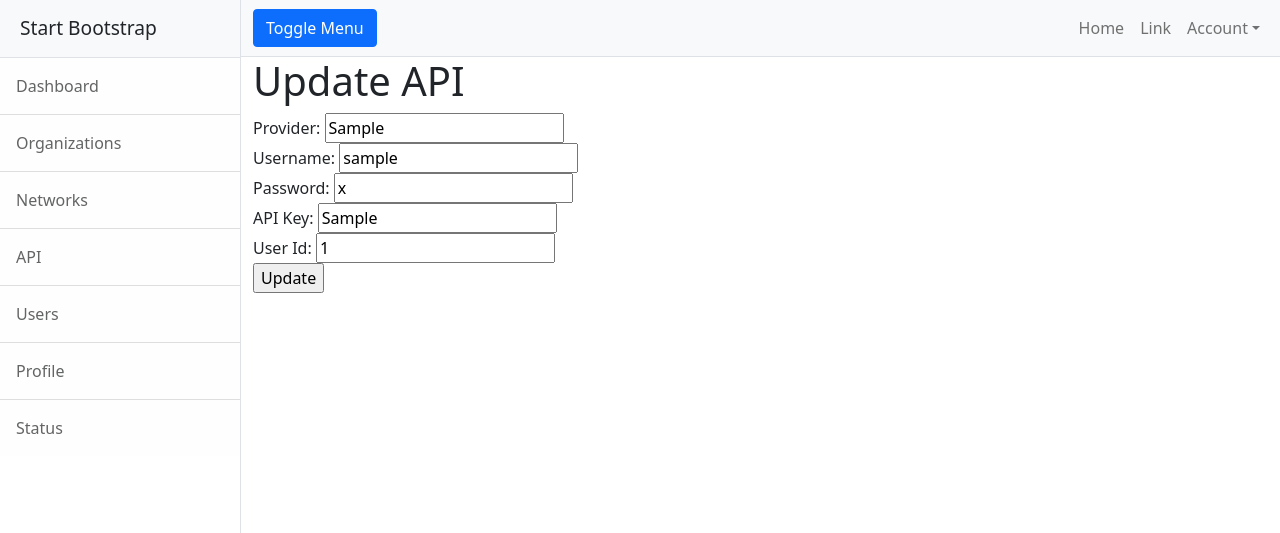
After one commit to zayeed-amd/NetBee, a Flask app: page /api/edit/1 in a window 1280 px wide. The commit adds this page. Shown: the top 533 px of the page. Run offline with Flask 2, Linux system fonts and the light colour scheme; a user stored in the database is signed in; tables that the repository leaves empty hold one stand-in row (values such as "Sample post"); some libraries are stand-ins or nearby versions.

Commit message:
Version 1.4

```diff
--- a/project/api/routes.py
+++ b/project/api/routes.py
@@ -2,14 +2,12 @@ import flask_login
 from flask import Blueprint, render_template, redirect, request
 from flask_login import login_required
 
-# from project.app_object import app
 from project import db
-from project.models import Permission, User, Api
+from project.models import Api
 
 # from werkzeug.security import generate_password_hash, check_password_hash
 # from flask_login import login_user, logout_user, login_required
 api = Blueprint('api', __name__)
-# db = SQLAlchemy(app)
 
 
 @api.route('/api', methods=['GET', 'POST'])
@@ -20,7 +18,6 @@ def index():
         api_username = request.form["api_username"]
         api_password = request.form["api_password"]
         api_key = request.form["api_key"]
-        # user = request.form["role_desc"]
         if not api_provider:
             return render_template(template_name_or_list='errors.html', errors="api_provider is empty")
         new_api = Api(api_provider=api_provider, api_username=api_username, api_key=api_key, user_id=flask_login.current_user.id, api_password=api_password)
@@ -61,17 +58,28 @@ def delete(id):
         pass
 
 
-@api.route('/api/update/<int:id>', methods=['GET', 'POST'])
+@api.route('/api/edit/<int:id>', methods=['GET'])
 @login_required
-def update(id):
-    task = Permission.query.get_or_404(id)
+def edit(id):
+    api = Api.query.get_or_404(id)
+    return render_template(template_name_or_list='api/edit.html', api=api)
+
+
+@api.route('/api/update', methods=['POST'])
+@login_required
+def update():
+
     if request.method == "POST":
-        task.content = request.form['content']
+        api = Api.query.get_or_404(request.form['id'])
+        api.api_key = request.form['api_key']
+        api.api_provider = request.form['api_provider']
+        api.api_username = request.form['api_username']
+        api.api_password = request.form['api_password']
+
+        try:
+            db.session.commit()
+            return redirect('/api')
+        finally:
+            pass
     else:
-        return render_template(template_name_or_list='update_api.html', task=task)
-
-    try:
-        db.session.commit()
-        return redirect('/api')
-    finally:
-        pass
+        return render_template('/api')
--- a/project/main/routes.py
+++ b/project/main/routes.py
@@ -27,7 +27,7 @@ def about():
 
 @main.route('/organizations')
 def organizations():
-    return render_template('meraki/organizations.html', orgs=Organizations.get_all())
+    return render_template('meraki/organizations.html', orgs=Organizations().get_all())
 
 
 @main.route('/networks')
--- a/project/templates/api.html
+++ b/project/templates/api.html
@@ -33,7 +33,7 @@
             {% if user.permission_id == 4 %}
             <td>
                 <a href="api/delete/{{a.id}}">Delete</a><br>
-                <a href="api/update/{{a.id}}">Update</a>
+                <a href="api/edit/{{a.id}}">Update</a>
             </td>
             {% endif %}
         </tr>
--- /dev/null
+++ b/project/templates/api/edit.html
@@ -0,0 +1,28 @@
+{% extends 'base2.html' %}
+
+{% block head %}
+<!--link href="../../static/css/styles.css" rel="stylesheet" /-->
+{% endblock %}
+
+
+{% block body %}
+<div class="container-fluid">
+    <h1>
+        Update API
+    </h1>
+    {% if errors%}
+        <p>{{errors}}</p>
+    {% endif %}
+
+    <form action="/api/update" method="POST">
+       <input type="hidden" id="id" name="id" value="{{api.id}}">
+       Provider: <input type="text" name="api_provider" id="api_provider" value="{{api.api_provider}}"><br>
+       Username: <input type="text" name="api_username" id="api_username" value="{{api.api_username}}"><br>
+       Password: <input type="text" name="api_password" id="password" value="{{api.api_password}}"><br>
+       API Key: <input type="text" name="api_key" id="api_key" value="{{api.api_key}}"><br>
+       User Id: <input type="text" name="user_id" id="user_id" value="{{api.user_id}}"><br>
+        <input type="submit" name="submit" value="Update">
+    </form>
+
+</div>
+{% endblock %}
--- a/project/templates/base2.html
+++ b/project/templates/base2.html
@@ -68,6 +68,6 @@
         <script src="https://cdn.jsdelivr.net/npm/bootstrap@5.1.3/dist/js/bootstrap.bundle.min.js"></script>
         <!-- Core theme JS-->
         <!--script src="../static/js/scripts.js"></script-->
-        <script src="{{url_for('static', filename='js/scripts.css')}}"></script>
+        <script src="{{url_for('static', filename='js/scripts.js')}}"></script>
     </body>
 </html>
```
Also changed, not shown: project/meraki_api/dashboard.py (+19 -5 lines), project/meraki_api/organizations.py (+16 -16 lines).
